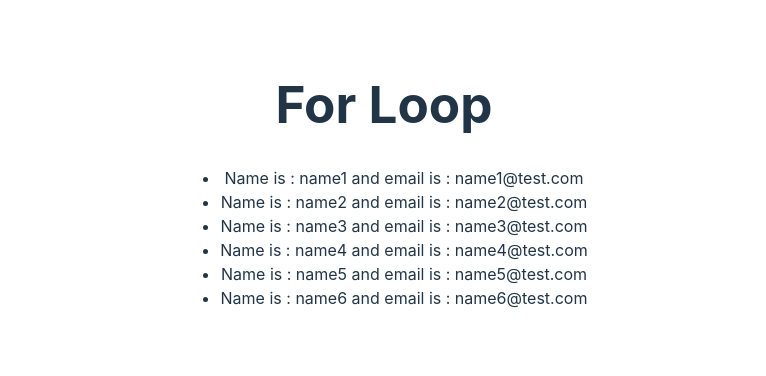
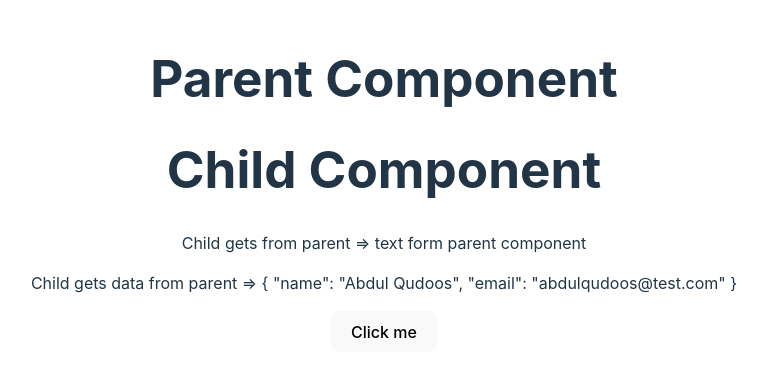
Before and after one commit to abdulQudoos7/vue-rails, a Vue app in the folder client/: page / in a window 1280 px wide. Shown: the part 216-592 px from the top of the page, without its empty margins (256-1022 px from the left). Built offline with nearby package versions, Linux system fonts and the light colour scheme.

Commit message:
pass-data-parent-to-child-component

```diff
--- a/client/src/App.vue
+++ b/client/src/App.vue
@@ -7,7 +7,9 @@
     <SignIn />
     <CheckBox /> -->
     <!-- <ConditionalRendering /> -->
-    <ForLoop />
+    <!-- <ForLoop /> -->
+    <Parent />
+
   </div>
 </template>
 
@@ -20,6 +22,7 @@ import SignIn from './components/SignIn.vue';
 import CheckBox from './components/Checkbox.vue'
 import ConditionalRendering from './components/ConditionalRendering.vue';
 import ForLoop from './components/ForLoop.vue';
+import Parent from './components/Parent.vue';
 </script>
 
 <style scoped>
--- /dev/null
+++ b/client/src/components/Child.vue
@@ -0,0 +1,18 @@
+<template>
+    <h1>Child Component</h1>
+    <p>Child gets from parent => {{ text }}</p>
+    <p>Child gets data from parent => {{ user }} </p>
+    <button @click="sendData(2,2)">Click me</button>
+
+</template>
+<script>
+export default{
+    name: 'Child',
+    props:{
+        text: String,
+        user: Object,
+        sendData: Function,
+    }
+}
+</script>
+<style></style>
--- a/client/src/components/ForLoop.vue
+++ b/client/src/components/ForLoop.vue
@@ -3,9 +3,6 @@
     <ul>
         <li v-for="post in post" :key="post.id">Name is : {{ post.name }} and email is : {{ post.email   }}</li>
     </ul>
-
-    <!-- <p>{{ API_URL }}</p> -->
-
 
 </template>
 <script>
--- /dev/null
+++ b/client/src/components/Parent.vue
@@ -0,0 +1,23 @@
+<template>
+    <h1>Parent Component</h1>
+    <Child text="text form parent component" :user="user" :sendData="sendData" />
+</template>
+<script >
+import Child from './Child.vue';
+
+export default{
+    name: "Parent",
+    components: { Child },
+    data(){
+        return{
+            user:{name:'Abdul Qudoos', email: 'abdulqudoos@test.com'}
+        }
+    },
+    methods: {
+        sendData(a,b){
+            console.log(a+b);
+        }
+    }
+}
+</script>
+<style></style>
```
